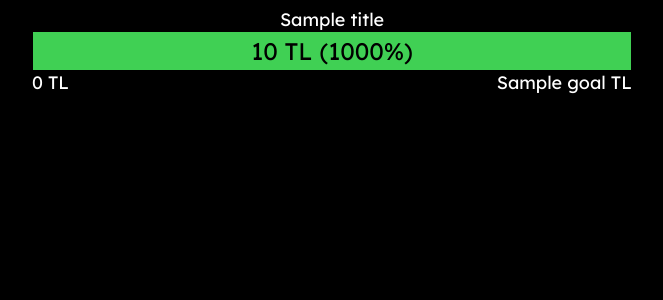
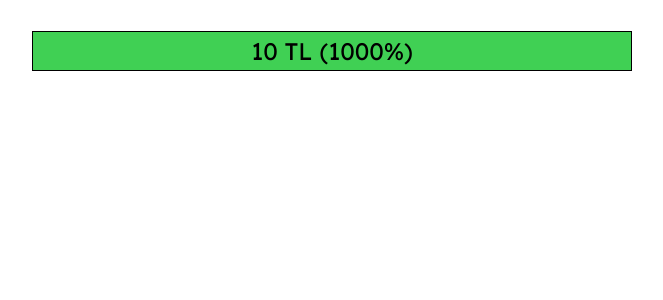
Before and after one commit to keremgokcek/yt-maraton-araclari, a Python web app: template templates/view/donate-goal.html in a window 1280 px wide. Shown: the top 300 px of the page, without its empty margins (308-971 px from the left). Run offline with Jinja, Linux system fonts and the light colour scheme; the template is opened without the code that fills it: most values are stand-ins (such as "Sample title", 1, 10 or a date in 2020).

Commit message:
Remove background colors of widgets

```diff
--- a/static/css/view/countdown.css
+++ b/static/css/view/countdown.css
@@ -7,7 +7,6 @@ body {
     height: 80vh;
     margin: 0;
     font-family: 'Lexend', Arial, sans-serif;
-    background-color: #b8884e;
 }
 
 div.container {
--- a/static/css/view/donate-goal.css
+++ b/static/css/view/donate-goal.css
@@ -12,7 +12,6 @@ body {
     font-size: 18px;
     font-family: 'Lexend', 'Arial';
     color: white;
-    background-color: black;
 }
 
 #container {
--- a/static/css/view/leaderboard.css
+++ b/static/css/view/leaderboard.css
@@ -9,7 +9,6 @@ html, body {
     display: flex;
     justify-content: center;
     align-items: center;
-    /* background-color: black; */
     font-family: 'Lexend', Arial, sans-serif;
 }
 
--- a/static/css/view/membership-goal.css
+++ b/static/css/view/membership-goal.css
@@ -12,7 +12,6 @@ body {
     font-size: 18px;
     font-family: 'Lexend', 'Arial';
     color: white;
-    background-color: black;
 }
 
 #container {
```
